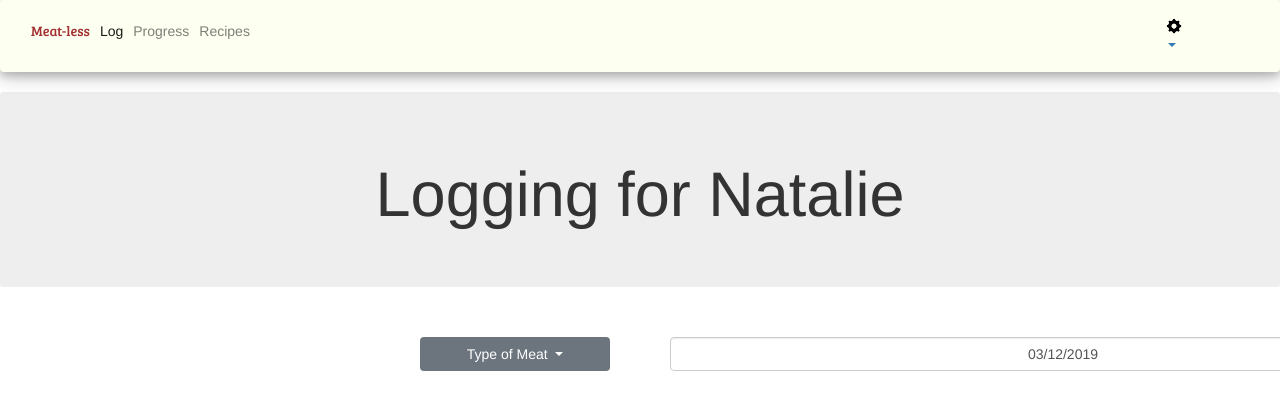
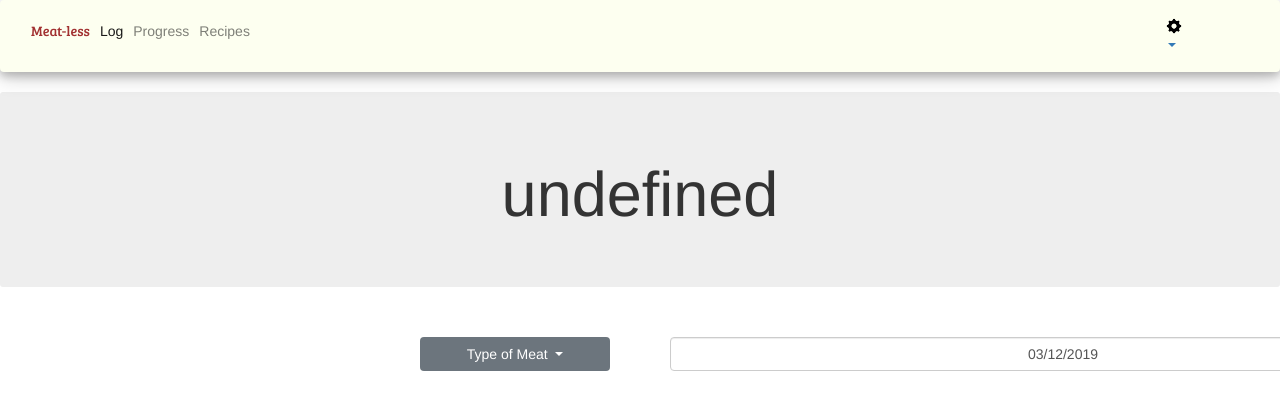
Before and after one commit to meat-less/meat-less, a plain HTML site: page project_5_files/page3.html in a window 1280 px wide. Shown: the top 410 px of the page. Drawn offline with nearby package versions, Linux system fonts and the light colour scheme.

Commit message:
fixed overridden changes

```diff
--- a/project_5_files/page3.html
+++ b/project_5_files/page3.html
@@ -235,7 +235,11 @@ $(".form-control").datepicker({
     <h1></h1>
   </div>
 -->
+<script type="text/javascript">
+  urlp=[];u=location.search.replace("?","").split("&").forEach(function(d){e=d.split("=");urlp[e[0]]=e[1];})
+  document.getElementById("username").innerHTML = urlp["uname"];
 
+</script>
 
 <script>
 $(document).ready(function(){
```
